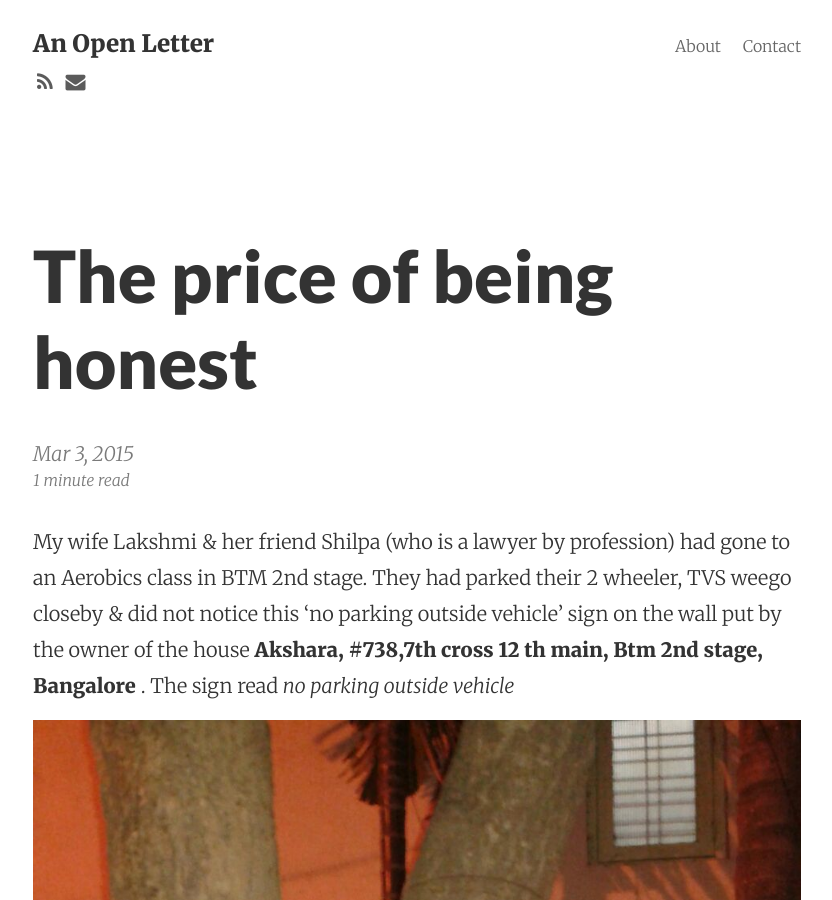
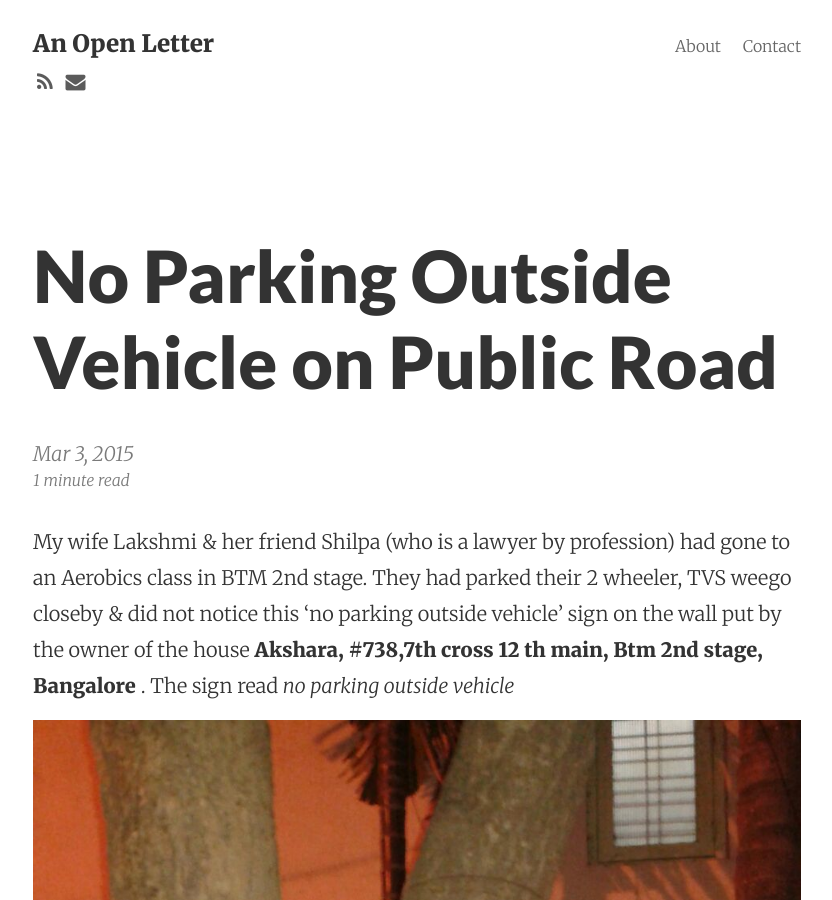
Before and after one commit to shaming-them/shaming-them.github.io, a Jekyll site: the page built from _posts/2015-03-03-no-parking-for-outsider.md, in a window 1280 px wide and 900 px high. Shown: the whole window, without its empty margins (223-1055 px from the left). Built offline with Jekyll 4.4.1, drawn with Linux system fonts in a browser that asks for light colours; nearby versions of some CDN libraries; Markdown is read by kramdown in place of the engine named in the settings; comment, search, counter and statistics services are not loaded.

Commit message:
updated blog post title

```diff
--- a/_posts/2015-03-03-no-parking-for-outsider.md
+++ b/_posts/2015-03-03-no-parking-for-outsider.md
@@ -1,6 +1,6 @@
 ---
 layout:     post
-title:      The price of being honest
+title:      No Parking Outside Vehicle on Public Road
 date:       2015-03-03 20:00:00
 summary:    We had parked vehicle on the road next to a house only to see it getting displaced 'ungraciously' by the house owner. Reason - he has put a board 'no parking outside vehicle'
 categories: social
```
